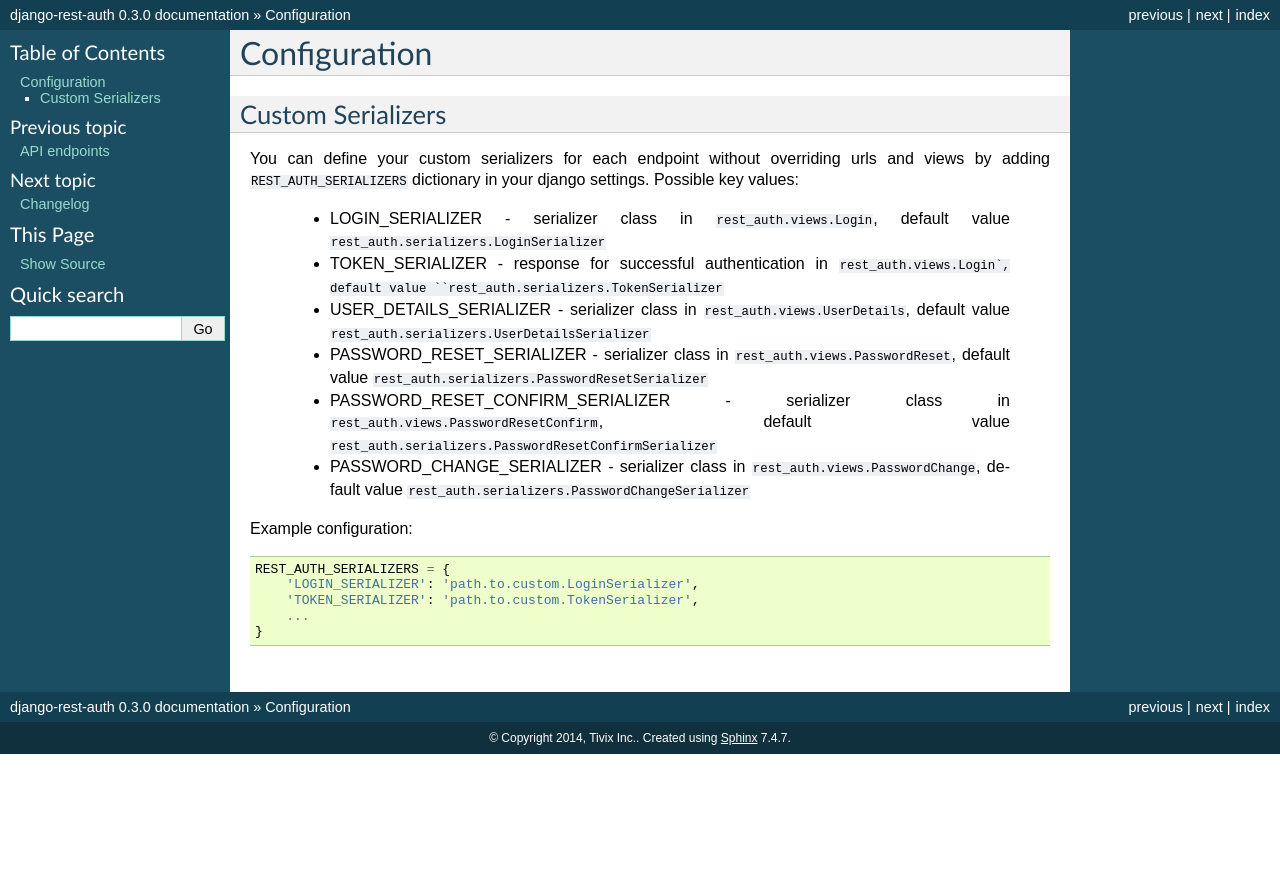
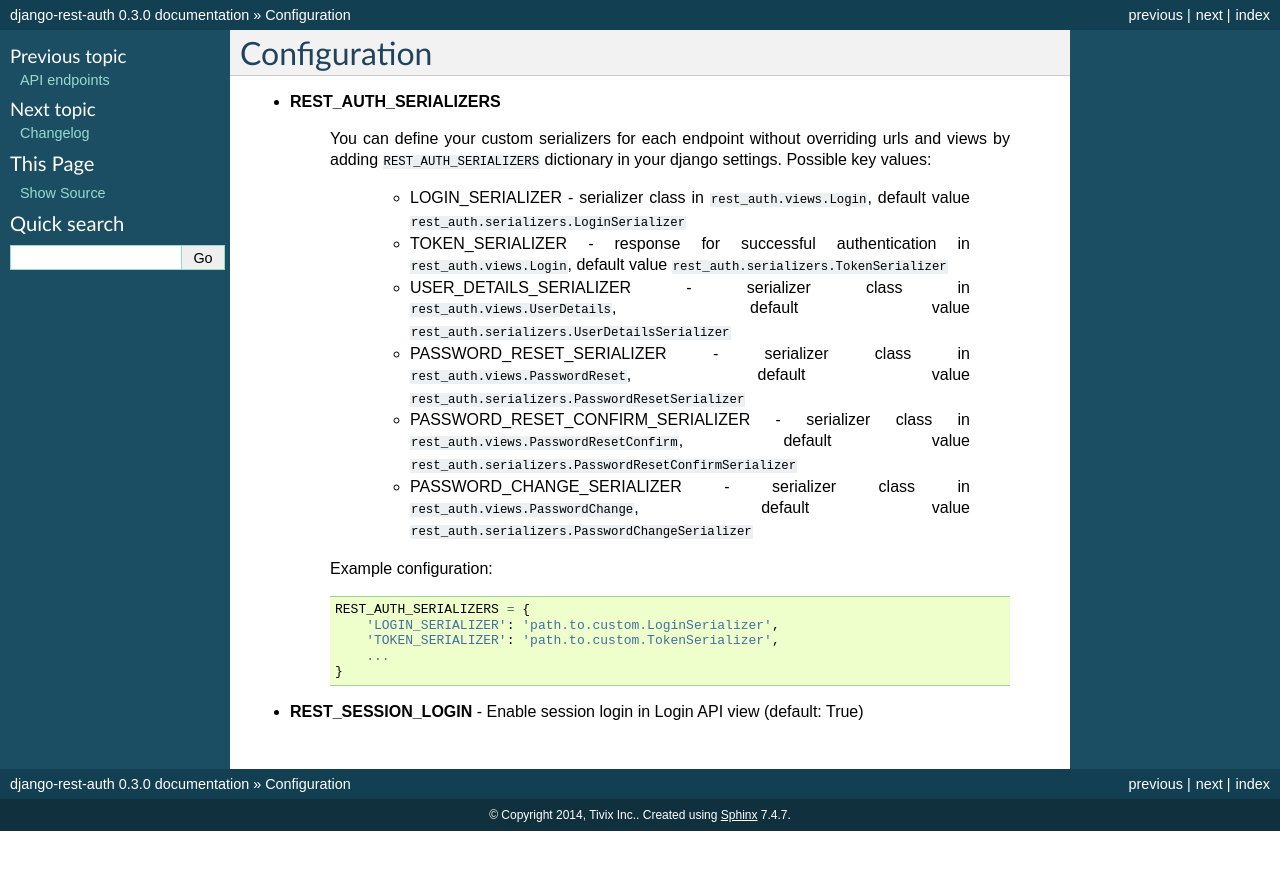
Before and after one commit to Tivix/django-rest-auth, a Sphinx documentation site: the page built from docs/configuration.rst, in a window 1280 px wide. Shown: the top 870 px of the page. Built offline with Sphinx 7.4.7, drawn with Linux system fonts in a browser that asks for light colours.

Commit message:
update configuration doc

```diff
--- a/docs/configuration.rst
+++ b/docs/configuration.rst
@@ -1,31 +1,33 @@
 Configuration
 =============
 
-Custom Serializers
-------------------
+- **REST_AUTH_SERIALIZERS**
 
-You can define your custom serializers for each endpoint without overriding urls and views by adding ``REST_AUTH_SERIALIZERS`` dictionary in your django settings.
-Possible key values:
+    You can define your custom serializers for each endpoint without overriding urls and views by adding ``REST_AUTH_SERIALIZERS`` dictionary in your django settings.
+    Possible key values:
 
-    - LOGIN_SERIALIZER - serializer class in ``rest_auth.views.Login``, default value ``rest_auth.serializers.LoginSerializer``
+        - LOGIN_SERIALIZER - serializer class in ``rest_auth.views.Login``, default value ``rest_auth.serializers.LoginSerializer``
 
-    - TOKEN_SERIALIZER - response for successful authentication in ``rest_auth.views.Login`, default value ``rest_auth.serializers.TokenSerializer``
+        - TOKEN_SERIALIZER - response for successful authentication in ``rest_auth.views.Login``, default value ``rest_auth.serializers.TokenSerializer``
 
-    - USER_DETAILS_SERIALIZER - serializer class in ``rest_auth.views.UserDetails``, default value ``rest_auth.serializers.UserDetailsSerializer``
+        - USER_DETAILS_SERIALIZER - serializer class in ``rest_auth.views.UserDetails``, default value ``rest_auth.serializers.UserDetailsSerializer``
 
-    - PASSWORD_RESET_SERIALIZER - serializer class in ``rest_auth.views.PasswordReset``, default value ``rest_auth.serializers.PasswordResetSerializer``
+        - PASSWORD_RESET_SERIALIZER - serializer class in ``rest_auth.views.PasswordReset``, default value ``rest_auth.serializers.PasswordResetSerializer``
 
-    - PASSWORD_RESET_CONFIRM_SERIALIZER - serializer class in ``rest_auth.views.PasswordResetConfirm``, default value ``rest_auth.serializers.PasswordResetConfirmSerializer``
+        - PASSWORD_RESET_CONFIRM_SERIALIZER - serializer class in ``rest_auth.views.PasswordResetConfirm``, default value ``rest_auth.serializers.PasswordResetConfirmSerializer``
 
-    - PASSWORD_CHANGE_SERIALIZER - serializer class in ``rest_auth.views.PasswordChange``, default value ``rest_auth.serializers.PasswordChangeSerializer``
+        - PASSWORD_CHANGE_SERIALIZER - serializer class in ``rest_auth.views.PasswordChange``, default value ``rest_auth.serializers.PasswordChangeSerializer``
 
 
-Example configuration:
+    Example configuration:
 
-.. code-block:: python
+    .. code-block:: python
 
-    REST_AUTH_SERIALIZERS = {
-        'LOGIN_SERIALIZER': 'path.to.custom.LoginSerializer',
-        'TOKEN_SERIALIZER': 'path.to.custom.TokenSerializer',
-        ...
-    }
+        REST_AUTH_SERIALIZERS = {
+            'LOGIN_SERIALIZER': 'path.to.custom.LoginSerializer',
+            'TOKEN_SERIALIZER': 'path.to.custom.TokenSerializer',
+            ...
+        }
+
+
+- **REST_SESSION_LOGIN** - Enable session login in Login API view (default: True)
```
